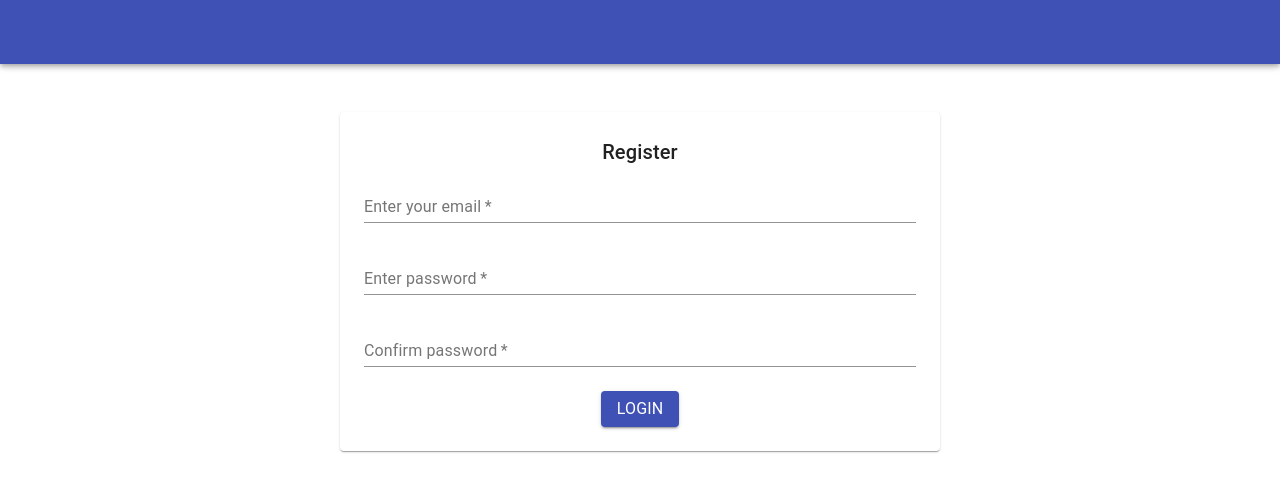
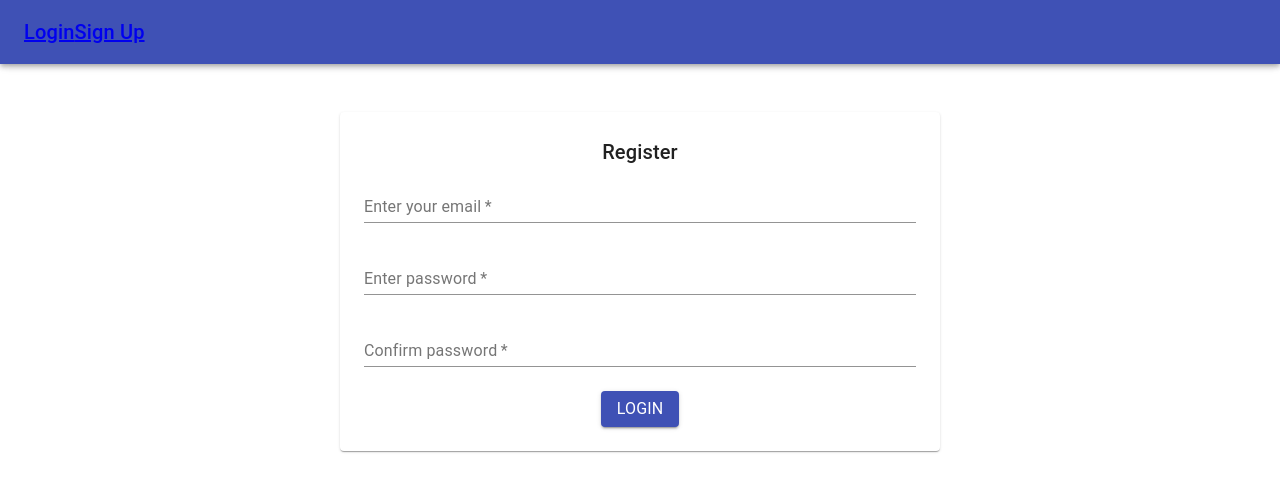
Before and after one commit to oksanterova/examensarbete, a React (Create React App) app in the folder client/: page /register in a window 1280 px wide. Shown: the top 492 px of the page. Built offline with nearby package versions, Linux system fonts and the light colour scheme.

Commit message:
Fix minor bugs, hide login and register links when logged in

```diff
--- a/client/src/App.tsx
+++ b/client/src/App.tsx
@@ -65,8 +65,9 @@ const App: React.FC = () => {
                 <AppBar>
                   <Toolbar>
                     <Typography variant="h6" color="inherit" noWrap>
-                      {isLoggedIn && <Link to="/login">Login</Link>}
-                      {isLoggedIn && <Link to="/register">Sign Up</Link>}
+                      {!isLoggedIn && <Link to="/login">Login</Link>}
+                      {!isLoggedIn && <Link to="/register">Sign Up</Link>}
+                      {isLoggedIn && <Link to="/logout">Logout</Link>}
                     </Typography>
                   </Toolbar>
                 </AppBar>
--- a/client/src/pages/LoginPage.tsx
+++ b/client/src/pages/LoginPage.tsx
@@ -17,7 +17,7 @@ const LoginPage = () => {
     const token = data?.signIn?.token;
 
     if (token !== undefined) {
-      localStorage.setItem("token", token!);
+      localStorage.setItem("token", token);
       client.writeData({ data: { isLoggedIn: true } });
       history.push("/");
     }
@@ -40,6 +40,7 @@ const LoginPage = () => {
             id="email"
             name="email"
             value={email}
+            type="email"
             label="Enter your email"
             onChange={e => setEmail(e.target.value)}
             fullWidth
@@ -48,10 +49,10 @@ const LoginPage = () => {
         <Grid item xs={12}>
           <TextField
             required
-            multiline
             id="password"
             name="password"
             value={password}
+            type="password"
             label="Enter your password"
             onChange={e => setPassword(e.target.value)}
             fullWidth
--- a/client/src/pages/RegisterPage.tsx
+++ b/client/src/pages/RegisterPage.tsx
@@ -20,9 +20,15 @@ const RegisterPage = () => {
 
   async function handleSubmit(): Promise<void> {
     if (validateForm()) {
-      await signUpMutation({ variables: { email, password } });
-      client.writeData({ data: { isLoggedIn: true } });
-      history.push("/");
+      const { data } = await signUpMutation({ variables: { email, password } });
+
+      const token = data?.signUp.token;
+
+      if (token !== undefined) {
+        localStorage.setItem("token", token);
+        client.writeData({ data: { isLoggedIn: true } });
+        history.push("/");
+      }
     }
   }
 
@@ -60,6 +66,7 @@ const RegisterPage = () => {
             id="email"
             name="email"
             value={email}
+            type="email"
             label="Enter your email"
             onChange={e => setEmail(e.target.value)}
             fullWidth
```
